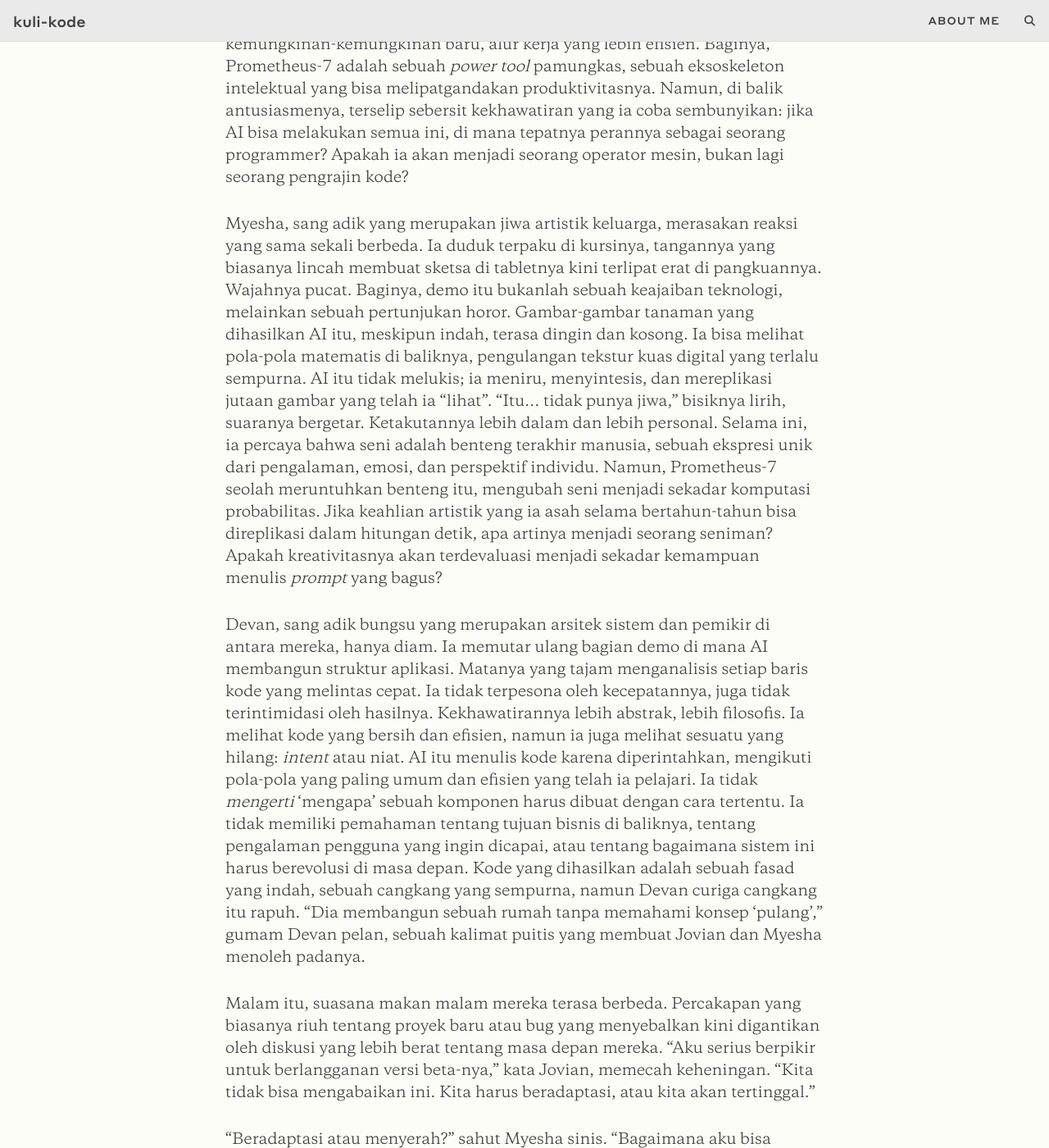
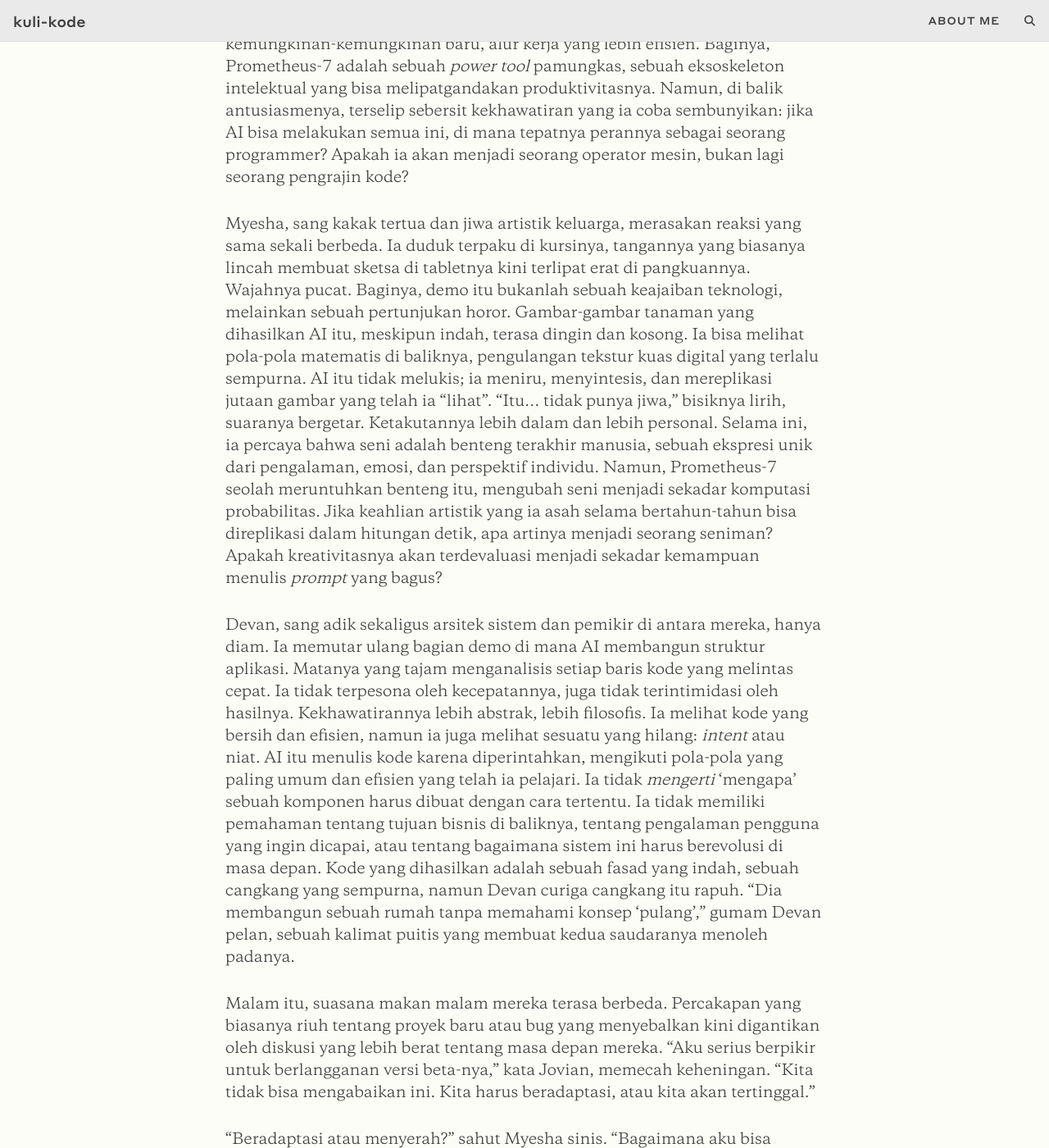
Before and after one commit to khairu-aqsara/khairu-aqsara.github.io, a Jekyll site: the page built from _posts/2025-11-16-gema-mesin-bisikan-hati.md, in a window 1280 px wide and 1400 px high, scrolled down 1410 px. Shown: the whole window at 82% size. Built offline with Jekyll 4.4.1, drawn with Linux system fonts in a browser that asks for light colours; comment, search, counter and statistics services are not loaded; some of the changed text lies outside the part shown.

Commit message:
fix post

````diff
--- a/_posts/2025-11-16-gema-mesin-bisikan-hati.md
+++ b/_posts/2025-11-16-gema-mesin-bisikan-hati.md
@@ -14,25 +14,25 @@ Langit sore itu berwarna kelabu, warna yang sama dengan perasaan yang mulai meny
 
 Video itu berakhir, namun gema dari kemampuannya tetap tertinggal di ruangan, mengisi setiap sudut dengan pertanyaan-pertanyaan yang tak terucapkan.
 
-Jovian, sang kakak tertua yang paling pragmatis, adalah yang pertama memecah keheningan. Matanya berbinar dengan campuran antara kekaguman dan kegelisahan seorang insinyur. "Gila," gumamnya, lebih pada dirinya sendiri. "Kecepatan iterasinya... luar biasa. Bayangkan berapa banyak waktu yang bisa kita hemat. Semua *boilerplate code*, semua tugas repetitif, bisa hilang dalam sekejap. Kita bisa fokus pada fitur-fitur yang benar-benar kompleks." Ia mulai mondar-mandir, otaknya sudah berputar, memikirkan kemungkinan-kemungkinan baru, alur kerja yang lebih efisien. Baginya, Prometheus-7 adalah sebuah *power tool* pamungkas, sebuah eksoskeleton intelektual yang bisa melipatgandakan produktivitasnya. Namun, di balik antusiasmenya, terselip sebersit kekhawatiran yang ia coba sembunyikan: jika AI bisa melakukan semua ini, di mana tepatnya perannya sebagai seorang programmer? Apakah ia akan menjadi seorang operator mesin, bukan lagi seorang pengrajin kode?
+Jovian, yang paling pragmatis di antara mereka bertiga, adalah yang pertama memecah keheningan. Matanya berbinar dengan campuran antara kekaguman dan kegelisahan seorang insinyur. "Gila," gumamnya, lebih pada dirinya sendiri. "Kecepatan iterasinya... luar biasa. Bayangkan berapa banyak waktu yang bisa kita hemat. Semua *boilerplate code*, semua tugas repetitif, bisa hilang dalam sekejap. Kita bisa fokus pada fitur-fitur yang benar-benar kompleks." Ia mulai mondar-mandir, otaknya sudah berputar, memikirkan kemungkinan-kemungkinan baru, alur kerja yang lebih efisien. Baginya, Prometheus-7 adalah sebuah *power tool* pamungkas, sebuah eksoskeleton intelektual yang bisa melipatgandakan produktivitasnya. Namun, di balik antusiasmenya, terselip sebersit kekhawatiran yang ia coba sembunyikan: jika AI bisa melakukan semua ini, di mana tepatnya perannya sebagai seorang programmer? Apakah ia akan menjadi seorang operator mesin, bukan lagi seorang pengrajin kode?
 
-Myesha, sang adik yang merupakan jiwa artistik keluarga, merasakan reaksi yang sama sekali berbeda. Ia duduk terpaku di kursinya, tangannya yang biasanya lincah membuat sketsa di tabletnya kini terlipat erat di pangkuannya. Wajahnya pucat. Baginya, demo itu bukanlah sebuah keajaiban teknologi, melainkan sebuah pertunjukan horor. Gambar-gambar tanaman yang dihasilkan AI itu, meskipun indah, terasa dingin dan kosong. Ia bisa melihat pola-pola matematis di baliknya, pengulangan tekstur kuas digital yang terlalu sempurna. AI itu tidak melukis; ia meniru, menyintesis, dan mereplikasi jutaan gambar yang telah ia "lihat". "Itu... tidak punya jiwa," bisiknya lirih, suaranya bergetar. Ketakutannya lebih dalam dan lebih personal. Selama ini, ia percaya bahwa seni adalah benteng terakhir manusia, sebuah ekspresi unik dari pengalaman, emosi, dan perspektif individu. Namun, Prometheus-7 seolah meruntuhkan benteng itu, mengubah seni menjadi sekadar komputasi probabilitas. Jika keahlian artistik yang ia asah selama bertahun-tahun bisa direplikasi dalam hitungan detik, apa artinya menjadi seorang seniman? Apakah kreativitasnya akan terdevaluasi menjadi sekadar kemampuan menulis *prompt* yang bagus?
+Myesha, sang kakak tertua dan jiwa artistik keluarga, merasakan reaksi yang sama sekali berbeda. Ia duduk terpaku di kursinya, tangannya yang biasanya lincah membuat sketsa di tabletnya kini terlipat erat di pangkuannya. Wajahnya pucat. Baginya, demo itu bukanlah sebuah keajaiban teknologi, melainkan sebuah pertunjukan horor. Gambar-gambar tanaman yang dihasilkan AI itu, meskipun indah, terasa dingin dan kosong. Ia bisa melihat pola-pola matematis di baliknya, pengulangan tekstur kuas digital yang terlalu sempurna. AI itu tidak melukis; ia meniru, menyintesis, dan mereplikasi jutaan gambar yang telah ia "lihat". "Itu... tidak punya jiwa," bisiknya lirih, suaranya bergetar. Ketakutannya lebih dalam dan lebih personal. Selama ini, ia percaya bahwa seni adalah benteng terakhir manusia, sebuah ekspresi unik dari pengalaman, emosi, dan perspektif individu. Namun, Prometheus-7 seolah meruntuhkan benteng itu, mengubah seni menjadi sekadar komputasi probabilitas. Jika keahlian artistik yang ia asah selama bertahun-tahun bisa direplikasi dalam hitungan detik, apa artinya menjadi seorang seniman? Apakah kreativitasnya akan terdevaluasi menjadi sekadar kemampuan menulis *prompt* yang bagus?
 
-Devan, sang adik bungsu yang merupakan arsitek sistem dan pemikir di antara mereka, hanya diam. Ia memutar ulang bagian demo di mana AI membangun struktur aplikasi. Matanya yang tajam menganalisis setiap baris kode yang melintas cepat. Ia tidak terpesona oleh kecepatannya, juga tidak terintimidasi oleh hasilnya. Kekhawatirannya lebih abstrak, lebih filosofis. Ia melihat kode yang bersih dan efisien, namun ia juga melihat sesuatu yang hilang: *intent* atau niat. AI itu menulis kode karena diperintahkan, mengikuti pola-pola yang paling umum dan efisien yang telah ia pelajari. Ia tidak *mengerti* 'mengapa' sebuah komponen harus dibuat dengan cara tertentu. Ia tidak memiliki pemahaman tentang tujuan bisnis di baliknya, tentang pengalaman pengguna yang ingin dicapai, atau tentang bagaimana sistem ini harus berevolusi di masa depan. Kode yang dihasilkan adalah sebuah fasad yang indah, sebuah cangkang yang sempurna, namun Devan curiga cangkang itu rapuh. "Dia membangun sebuah rumah tanpa memahami konsep 'pulang'," gumam Devan pelan, sebuah kalimat puitis yang membuat Jovian dan Myesha menoleh padanya.
+Devan, sang adik sekaligus arsitek sistem dan pemikir di antara mereka, hanya diam. Ia memutar ulang bagian demo di mana AI membangun struktur aplikasi. Matanya yang tajam menganalisis setiap baris kode yang melintas cepat. Ia tidak terpesona oleh kecepatannya, juga tidak terintimidasi oleh hasilnya. Kekhawatirannya lebih abstrak, lebih filosofis. Ia melihat kode yang bersih dan efisien, namun ia juga melihat sesuatu yang hilang: *intent* atau niat. AI itu menulis kode karena diperintahkan, mengikuti pola-pola yang paling umum dan efisien yang telah ia pelajari. Ia tidak *mengerti* 'mengapa' sebuah komponen harus dibuat dengan cara tertentu. Ia tidak memiliki pemahaman tentang tujuan bisnis di baliknya, tentang pengalaman pengguna yang ingin dicapai, atau tentang bagaimana sistem ini harus berevolusi di masa depan. Kode yang dihasilkan adalah sebuah fasad yang indah, sebuah cangkang yang sempurna, namun Devan curiga cangkang itu rapuh. "Dia membangun sebuah rumah tanpa memahami konsep 'pulang'," gumam Devan pelan, sebuah kalimat puitis yang membuat kedua saudaranya menoleh padanya.
 
 Malam itu, suasana makan malam mereka terasa berbeda. Percakapan yang biasanya riuh tentang proyek baru atau bug yang menyebalkan kini digantikan oleh diskusi yang lebih berat tentang masa depan mereka. "Aku serius berpikir untuk berlangganan versi beta-nya," kata Jovian, memecah keheningan. "Kita tidak bisa mengabaikan ini. Kita harus beradaptasi, atau kita akan tertinggal."
 
 "Beradaptasi atau menyerah?" sahut Myesha sinis. "Bagaimana aku bisa 'beradaptasi' saat sebuah mesin bisa melakukan pekerjaanku dalam sekejap mata?"
 
-"Ini bukan tentang menggantikanmu, Meysh," balas Jovian, mencoba menenangkan. "Ini tentang membantumu. Bayangkan kamu bisa membuat ratusan *concept art* dalam satu jam, lalu kamu bisa memilih yang terbaik untuk kamu poles lebih lanjut."
+"Ini bukan tentang menggantikanmu, Kak," balas Jovian, mencoba menenangkan kakak tertuanya. "Ini tentang membantumu. Bayangkan kamu bisa membuat ratusan *concept art* dalam satu jam, lalu kamu bisa memilih yang terbaik untuk kamu poles lebih lanjut."
 
 "Itu bukan karyaku lagi namanya!" sergah Myesha, suaranya meninggi. "Itu hanya karyaku yang 'dikurasi'. Jiwanya hilang!"
 
-"Sudah," potong Devan dengan tenang, namun tegas. "Kita tidak akan menemukan jawaban dengan berdebat. Ketakutan itu wajar. Tapi ketakutan tanpa data hanyalah kepanikan. Kita perlu mengujinya. Kita perlu memahami batasannya, kekuatannya, dan kelemahannya secara langsung. Bukan dari video demo yang sudah dipoles." Ia menatap kedua kakaknya. "Besok, kita akan melakukan sebuah eksperimen. Kita akan berhadapan langsung dengan hantu di dalam mesin ini." Usulannya yang radikal itu menggantung di udara, membawa secercah harapan sekaligus ketakutan akan apa yang akan mereka temukan.
+"Sudah," potong Devan dengan tenang, namun tegas. "Kita tidak akan menemukan jawaban dengan berdebat. Ketakutan itu wajar. Tapi ketakutan tanpa data hanyalah kepanikan." Ia menatap kedua saudaranya—Myesha, kakaknya, dan Jovian, adiknya. "Kita perlu mengujinya. Kita perlu memahami batasannya, kekuatannya, dan kelemahannya secara langsung. Bukan dari video demo yang sudah dipoles. Besok, kita akan melakukan sebuah eksperimen. Kita akan berhadapan langsung dengan hantu di dalam mesin ini." Usulannya yang radikal itu menggantung di udara, membawa secercah harapan sekaligus ketakutan akan apa yang akan mereka temukan.
 
 ### Bab 2: Ujian Pertama: Kecepatan Melawan Jiwa
 
-Eksperimen Devan sederhana namun brutal dalam premisnya. Mereka akan mensimulasikan sebuah proyek kilat: membuat sebuah halaman profil statis untuk seorang "klien" fiktif, seorang pengrajin kayu bernama "Pak Tarno" yang ingin menampilkan karya-karyanya secara online. Halaman itu harus berisi foto profil, biografi singkat, dan galeri enam karya unggulannya. Mereka memberi diri mereka batas waktu tiga jam. Tim dibagi dua: "Tim Mesin", yang terdiri dari Jovian seorang diri, bersenjatakan akses beta ke Prometheus-7; dan "Tim Manusia", yang terdiri dari Myesha dan Devan, hanya berbekal keahlian dan pengalaman mereka.
+Eksperimen Devan sederhana namun brutal dalam premisnya. Mereka akan mensimulasikan sebuah proyek kilat: membuat sebuah halaman profil statis untuk seorang "klien" fiktif, seorang pengrajin kayu bernama "Pak Tarno" yang ingin menampilkan karya-karyanya secara online. Halaman itu harus berisi foto profil, biografi singkat, dan galeri enam karya unggulannya. Mereka memberi diri mereka batas waktu tiga jam. Tim dibagi dua: "Tim Mesin", yang terdiri dari Jovian, sang adik bungsu, seorang diri bersenjatakan akses beta ke Prometheus-7; dan "Tim Manusia", yang terdiri dari Myesha dan Devan, hanya berbekal keahlian dan pengalaman mereka.
 
 Jovian memulai dengan antusiasme seorang anak kecil yang mendapat mainan baru. Ia membuka antarmuka Prometheus-7 dan mulai mengetikkan perintahnya. "*Prompt: Create a single-page static website for a portfolio. The client is an old woodworker named 'Pak Tarno'. The page should have a rustic, warm, and trustworthy feel. Use HTML, and vanilla CSS in a single file. The structure should be: a navigation bar, a hero section with a profile picture and short bio, and a gallery section with six items. Make the color palette based on natural wood tones: browns, beiges, and a touch of forest green.*"
 
@@ -80,11 +80,11 @@ Dalam waktu kurang dari 45 detik, Prometheus-7 menghasilkan ratusan baris kode.
 </body>
 </html>
 ```
-Jovian ternganga. Kode itu bersih. Ia menggunakan nama kelas yang semantik, struktur HTML5 yang benar, dan palet warna yang sesuai dengan permintaannya. Tentu, ia menggunakan gambar *placeholder*, tapi itu mudah diganti. Dalam waktu lima belas menit, Jovian sudah selesai mengganti *placeholder* dengan gambar-gambar karya kayu yang ia cari di internet dan menyempurnakan beberapa detail kecil. Ia bersandar di kursinya, melipat tangan di dada, dan menatap hasil kerjanya dengan puas. Total waktu: 22 menit. Halaman web itu tampak profesional, fungsional, dan persis seperti yang diminta. Ia melirik ke arah meja Tim Manusia, di mana Myesha dan Devan bahkan belum menulis satu baris kode pun.
+Jovian ternganga. Kode itu bersih. Ia menggunakan nama kelas yang semantik, struktur HTML5 yang benar, dan palet warna yang sesuai dengan permintaannya. Tentu, ia menggunakan gambar *placeholder*, tapi itu mudah diganti. Dalam waktu lima belas menit, Jovian sudah selesai mengganti *placeholder* dengan gambar-gambar karya kayu yang ia cari di internet dan menyempurnakan beberapa detail kecil. Ia bersandar di kursinya, melipat tangan di dada, dan menatap hasil kerjanya dengan puas. Total waktu: 22 menit. Halaman web itu tampak profesional, fungsional, dan persis seperti yang diminta. Ia melirik ke arah meja Tim Manusia, di mana kedua kakaknya bahkan belum menulis satu baris kode pun.
 
 Di sisi lain ruangan, suasana jauh dari kata cepat. Myesha tidak langsung membuka Photoshop atau Figma. Ia mengambil buku sketsanya dan sebatang pensil 2B. "Pak Tarno," gumamnya. "Seorang pengrajin kayu tua. Karyanya pasti penuh dengan ketidaksempurnaan yang indah, tekstur yang kasar namun jujur. Desainnya tidak boleh terasa 'digital' atau 'template'." Ia mulai membuat sketsa kasar. Ia tidak mau galeri foto yang kaku dalam sebuah grid. Ia membayangkan sebuah tata letak asimetris, seolah-olah foto-foto itu diletakkan di atas sebuah meja kerja yang berantakan namun artistik. Ia ingin menggunakan font yang terasa seperti tulisan tangan, dan ikon-ikon yang digambar manual.
 
-Devan duduk di sebelahnya, tidak menginterupsi, hanya mengamati proses kreatif Myesha. Baginya, tahap ini sangat krusial. Ini adalah tahap *intent*, tahap di mana mereka mendefinisikan "jiwa" dari halaman web tersebut. "Bagaimana jika kita menambahkan sebuah detail kecil?" usul Devan setelah Myesha menunjukkan sketsanya. "Saat kursor mouse diarahkan ke sebuah gambar di galeri, gambarnya tidak hanya membesar, tapi ada sebuah animasi serat kayu yang muncul sebagai *overlay*, seolah-olah kita sedang 'merasakan' tekstur kayunya."
+Devan duduk di sebelahnya, tidak menginterupsi, hanya mengamati proses kreatif kakak tertuanya itu. Baginya, tahap ini sangat krusial. Ini adalah tahap *intent*, tahap di mana mereka mendefinisikan "jiwa" dari halaman web tersebut. "Bagaimana jika kita menambahkan sebuah detail kecil?" usul Devan setelah Myesha menunjukkan sketsanya. "Saat kursor mouse diarahkan ke sebuah gambar di galeri, gambarnya tidak hanya membesar, tapi ada sebuah animasi serat kayu yang muncul sebagai *overlay*, seolah-olah kita sedang 'merasakan' tekstur kayunya."
 
 Myesha tersenyum lebar. "Ide bagus! Itu akan memberikan sentuhan personal yang tidak bisa dibuat oleh template mana pun."
 
@@ -118,7 +118,7 @@ Setelah hampir satu jam berdiskusi dan membuat sketsa, barulah mereka mulai beke
 ```
 Perhatikan bagaimana Devan menggunakan tag `<main>`, `<section>`, `<figure>`, dan `<figcaption>`. Ia juga menambahkan atribut `aria-labelledby` untuk aksesibilitas, sesuatu yang sering diabaikan oleh kode yang dihasilkan AI. Proses mereka lambat dan metodis. Devan harus menulis setiap baris CSS dari nol untuk mencocokkan desain asimetris Myesha. Mereka menghabiskan waktu hampir tiga puluh menit hanya untuk menyempurnakan animasi *overlay* serat kayu yang telah mereka diskusikan.
 
-Ketika waktu tiga jam habis, kedua tim mempresentasikan hasil kerja mereka. Halaman buatan Jovian tampak bagus. Bersih, cepat, dan profesional. Itu memenuhi semua persyaratan awal. Namun, saat halaman buatan Myesha dan Devan ditampilkan, suasana ruangan berubah. Halaman mereka tidak hanya "bagus"; halaman itu "hidup". Tata letak asimetrisnya memberikan nuansa organik. Palet warnanya terasa hangat dan otentik. Animasi serat kayu saat kursor diarahkan ke gambar adalah sebuah sentuhan jenius yang membuat pengunjung seolah bisa merasakan tekstur produknya. Halaman buatan Jovian adalah sebuah brosur yang informatif. Halaman buatan Myesha dan Devan adalah sebuah cerita yang mengundang. Dalam ronde pertama, kecepatan jelas dimenangkan oleh Tim Mesin, namun jiwa dan kedalaman tidak diragukan lagi menjadi milik Tim Manusia. Jovian menatap hasil kerja adik-adiknya, dan untuk pertama kalinya, ia melihat dengan jelas apa yang dimaksud Devan dengan "membangun rumah tanpa memahami konsep pulang".
+Ketika waktu tiga jam habis, kedua tim mempresentasikan hasil kerja mereka. Halaman buatan Jovian tampak bagus. Bersih, cepat, dan profesional. Itu memenuhi semua persyaratan awal. Namun, saat halaman buatan Myesha dan Devan ditampilkan, suasana ruangan berubah. Halaman mereka tidak hanya "bagus"; halaman itu "hidup". Tata letak asimetrisnya memberikan nuansa organik. Palet warnanya terasa hangat dan otentik. Animasi serat kayu saat kursor diarahkan ke gambar adalah sebuah sentuhan jenius yang membuat pengunjung seolah bisa merasakan tekstur produknya. Halaman buatan Jovian adalah sebuah brosur yang informatif. Halaman buatan Myesha dan Devan adalah sebuah cerita yang mengundang. Dalam ronde pertama, kecepatan jelas dimenangkan oleh Tim Mesin, namun jiwa dan kedalaman tidak diragukan lagi menjadi milik Tim Manusia. Jovian menatap hasil kerja kakak-kakaknya, dan untuk pertama kalinya, ia melihat dengan jelas apa yang dimaksud Devan dengan "membangun rumah tanpa memahami konsep pulang".
 
 ### Bab 3: Retak di Cangkang Sempurna
 
````
Also changed, not shown: other parts of _posts/2025-11-16-gema-mesin-bisikan-hati.md (+3 -3 lines), _posts/2025-11-15-bintang-di-dunia-blok-perjalanan-myesha.md (renamed from _posts/2025-11-15-bintang-di-dunia-blok-perjalanan-alya.md, +9 -9 lines).
